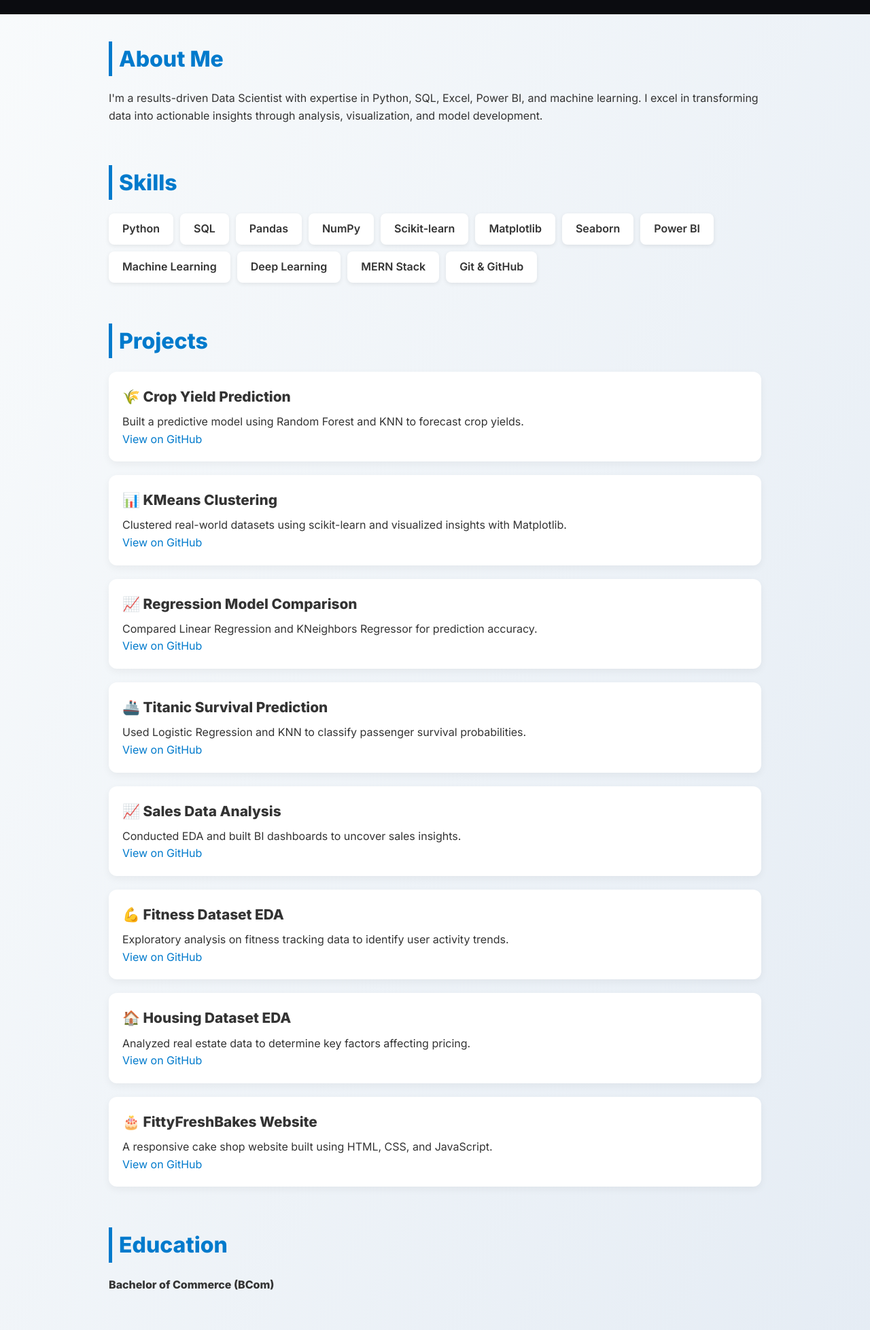
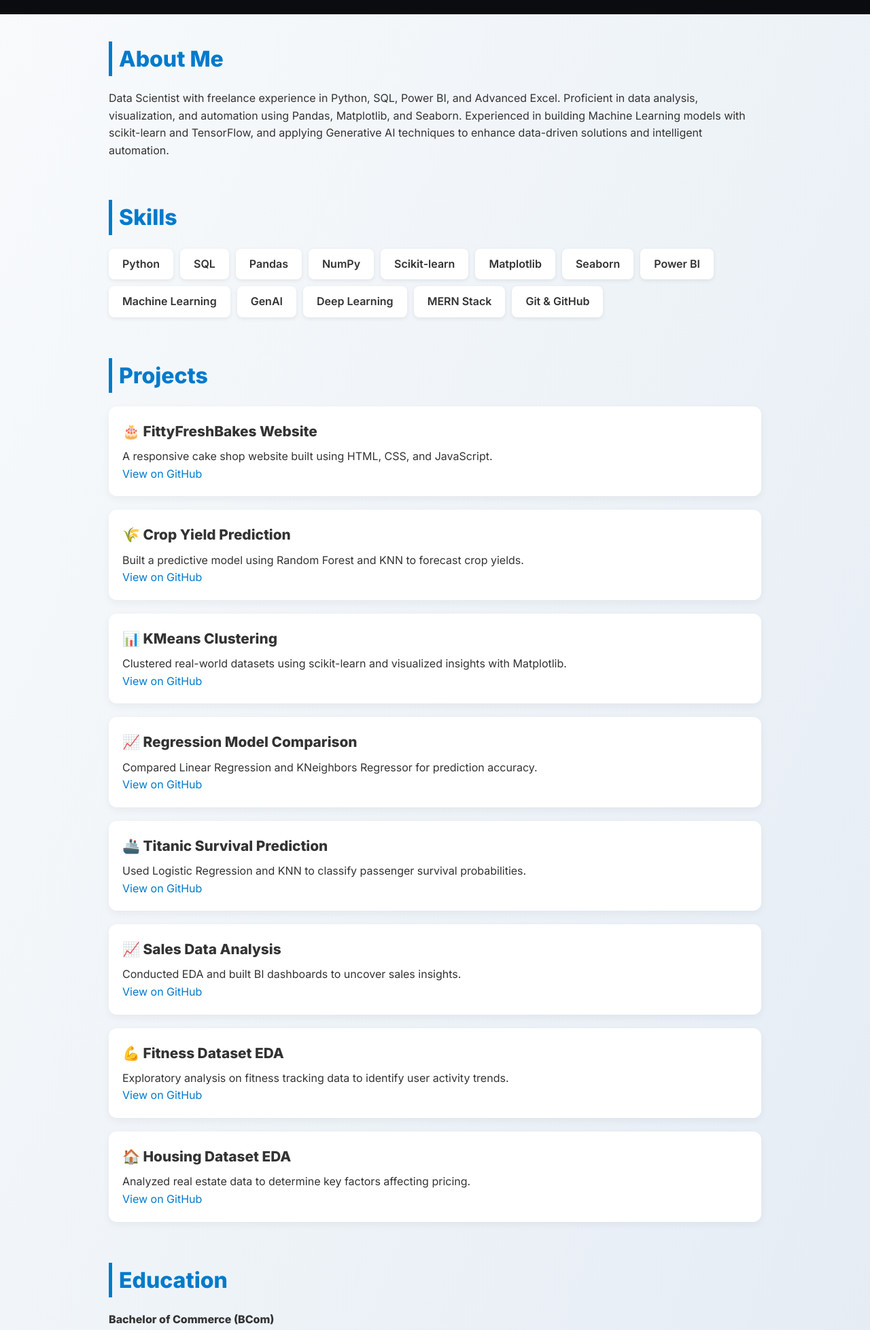
Before and after one commit to sandhiyaR99/my_portfolio, a plain HTML site: page index.html in a window 1280 px wide. Shown: the part 260-2217 px from the top of the page at 68% size. Drawn offline with Linux system fonts and the light colour scheme.

Commit message:
Update index.html

```diff
--- a/index.html
+++ b/index.html
@@ -158,7 +158,7 @@
 
     <section id="about">
       <h2>About Me</h2>
-      <p>I'm a results-driven Data Scientist with expertise in Python, SQL, Excel, Power BI, and machine learning. I excel in transforming data into actionable insights through analysis, visualization, and model development.</p>
+      <p>Data Scientist with freelance experience in Python, SQL, Power BI, and Advanced Excel. Proficient in data analysis, visualization, and automation using Pandas, Matplotlib, and Seaborn. Experienced in building Machine Learning models with scikit-learn and TensorFlow, and applying Generative AI techniques to enhance data-driven solutions and intelligent automation.</p>
     </section>
 
     <section id="skills">
@@ -173,6 +173,7 @@
         <div class="skill">Seaborn</div>
         <div class="skill">Power BI</div>
         <div class="skill">Machine Learning</div>
+        <div class="skill">GenAI</div>
         <div class="skill">Deep Learning</div>
         <div class="skill">MERN Stack</div>
         <div class="skill">Git & GitHub</div>
@@ -181,6 +182,12 @@
 
     <section id="projects">
       <h2>Projects</h2>
+
+      <div class="project">
+        <h3>🎂 FittyFreshBakes Website</h3>
+        <p>A responsive cake shop website built using HTML, CSS, and JavaScript.</p>
+        <a href="https://github.com/yourusername/FittyFreshBakes" target="_blank">View on GitHub</a>
+      </div>
 
       <div class="project">
         <h3>🌾 Crop Yield Prediction</h3>
@@ -223,12 +230,6 @@
         <p>Analyzed real estate data to determine key factors affecting pricing.</p>
         <a href="https://github.com/yourusername/Housing-Dataset-EDA" target="_blank">View on GitHub</a>
       </div>
-
-      <div class="project">
-        <h3>🎂 FittyFreshBakes Website</h3>
-        <p>A responsive cake shop website built using HTML, CSS, and JavaScript.</p>
-        <a href="https://github.com/yourusername/FittyFreshBakes" target="_blank">View on GitHub</a>
-      </div>
     </section>
 
     <section id="education">
@@ -254,7 +255,7 @@
         <textarea name="message" rows="6" placeholder="Your Message" required></textarea>
         <button type="submit">Send Message</button>
       </form>
-      <small>Messages are securely sent via Formspree</small>
+      <small>Messages are securely sent</small>
     </section>
   </main>
 
```
